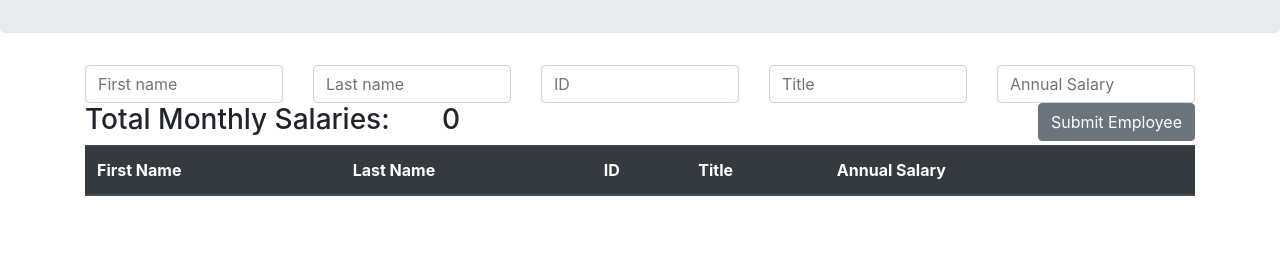
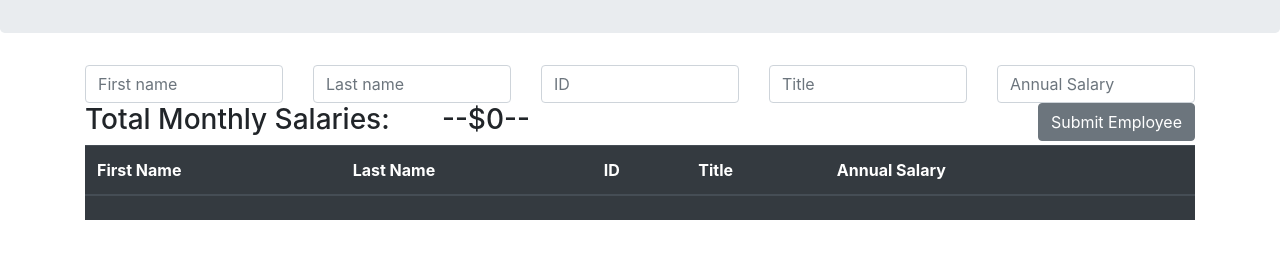
Before and after one commit to PrimeAcademy/weekend-js-salary-calculator, a plain HTML site: page index.html in a window 1280 px wide. Shown: the part 127-386 px from the top of the page. Drawn offline with Linux system fonts and the light colour scheme.

Commit message:
tfoot and class created for BS styling

```diff
--- a/index.html
+++ b/index.html
@@ -79,7 +79,7 @@
       <!-- <h3 id="js-total-salaries">Total Monthly Salaries: $0</h3> -->
       <h3 id="h3-total-month">
         Total Monthly Salaries: &nbsp;&nbsp
-        <span id="js-total-salaries">&nbsp;&nbsp 0</span>
+        <span id="js-total-salaries">&nbsp;&nbsp --$0--</span>
       </h3>
     </div>
 
@@ -96,6 +96,16 @@
           </tr>
         </thead>
         <tbody id="js-table-body"></tbody>
+        <tfoot class="thead-dark">
+          <tr>
+            <th></th>
+            <th></th>
+            <th></th>
+            <th></th>
+            <th></th>
+            <th></th>
+          </tr>
+        </tfoot>
       </table>
     </div>
   </body>
--- a/script/client.js
+++ b/script/client.js
@@ -40,7 +40,7 @@ function renderTable() {
     totalMonthlySalaries += parseInt(employeeObject.salary / 12);
 
     $('#js-table-body').append(`
-    <tr class="test">
+    <tr class="js-tr-style">
         <td>${employeeObject.first}</td>
         <td>${employeeObject.last}</td>
         <td>${employeeObject.id}</td>
@@ -81,9 +81,6 @@ function deleteEmployeeRecord() {
   console.log(employeeArray);
 }
 
-//   }
-
-///
 function currencyConverter(number) {
   const formatter = Intl.NumberFormat('en-US', {
     style: 'currency',
```
